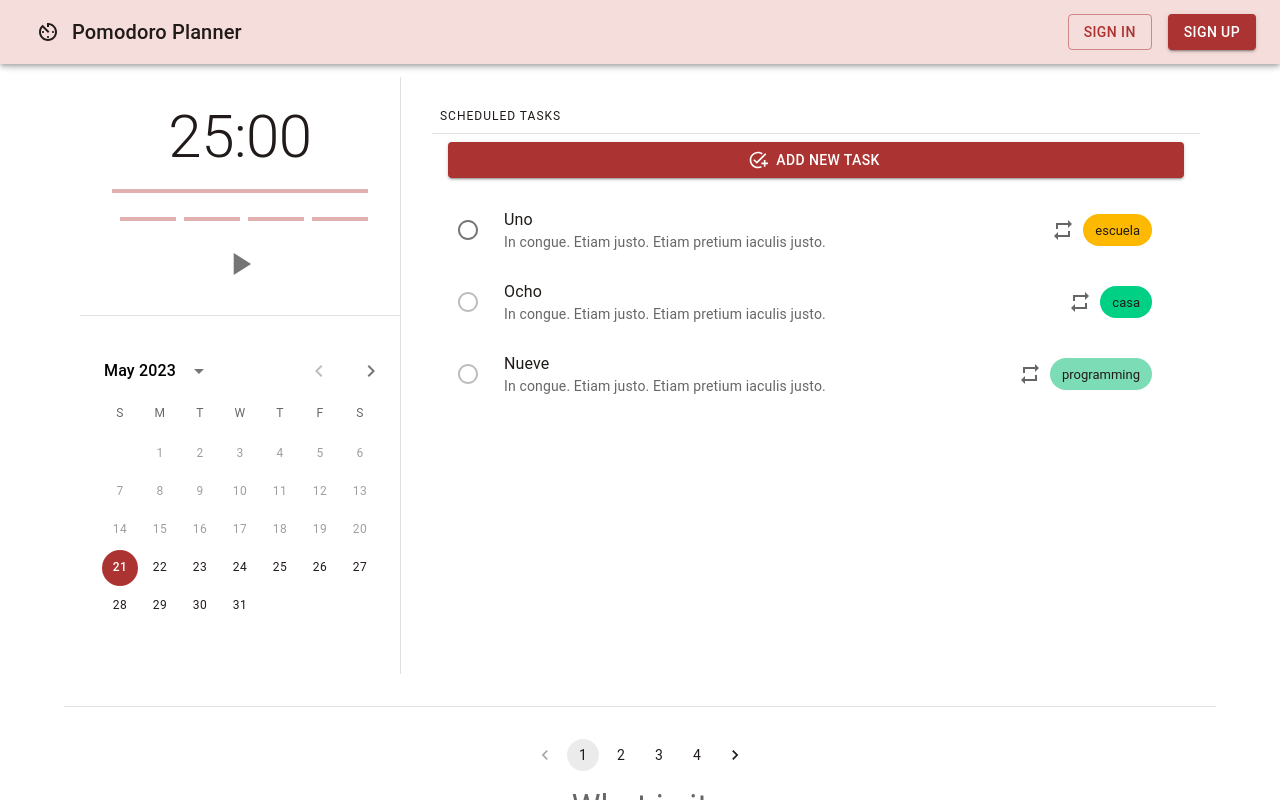
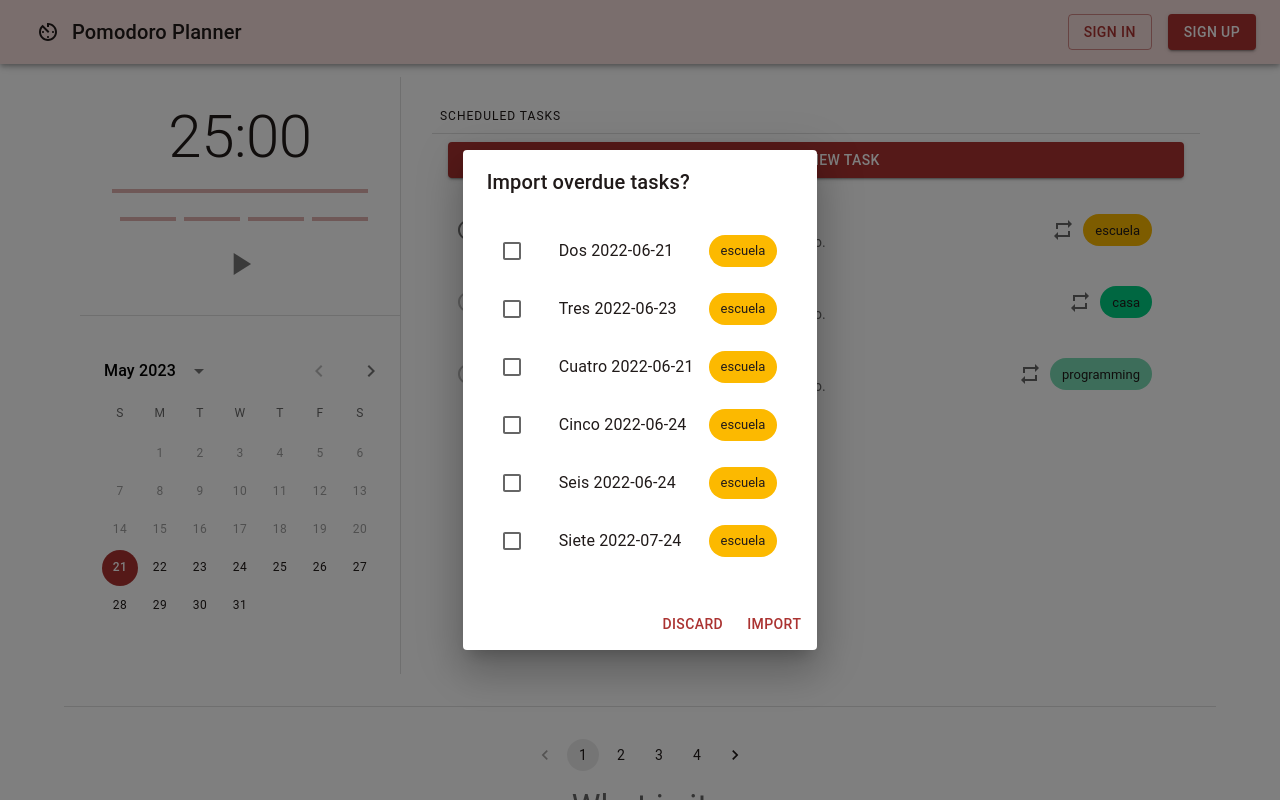
Before and after one commit to WichoGZF/jito, a React (Vite) app: page / in a window 1280 px wide. Shown: the top 800 px of the page. Built offline with nearby package versions, Linux system fonts and the light colour scheme.

Commit message:
Small date related changes

```diff
--- a/src/components/timerSection/Calendar.tsx
+++ b/src/components/timerSection/Calendar.tsx
@@ -14,8 +14,10 @@ export default function Calendar() {
     const timerStarted = useAppSelector((state) => state.app.timerStarted);
     const timerState = useAppSelector((state) => state.app.timerState);
 
-    const dispatchCalendarChange = (newDate) => {
-        dispatch(setCalendarDate(format(newDate, 'yyyy-LL-dd')))
+    const dispatchCalendarChange = (date: Date) => {
+        const newDate = format(date, 'yyyy-LL-dd')
+        console.log(newDate)
+        dispatch(setCalendarDate(newDate))
     }
 
     const dateDigits = calendarDate.split('-')
--- a/src/features/appSlice.ts
+++ b/src/features/appSlice.ts
@@ -1,6 +1,5 @@
 import { createSlice, PayloadAction } from '@reduxjs/toolkit'
 import { format } from 'date-fns'
-import { act } from 'react-dom/test-utils'
 
 const fullDate = new Date
 const todayDate = format(fullDate, 'yyyy-LL-dd')
@@ -13,16 +12,14 @@ interface Time {
     seconds: number,
 }
 
-type FormattedDate = string
-
 type Tag = string
 
 type TaskType = 'normal' | 'block'
 
 interface StateType {
-    calendarDate: FormattedDate,
-    initialized: FormattedDate,
-    todayDate: FormattedDate,
+    calendarDate: string,
+    initialized: string,
+    todayDate: string,
     tag: Tag | null,
     index: number | null,
     type: TaskType | null,
@@ -91,7 +88,7 @@ const appSlice = createSlice({
         timerNotStarted: (state) => {
             state.timerStarted = false
         },
-        setCalendarDate: (state, action: PayloadAction<FormattedDate>) => {
+        setCalendarDate: (state, action: PayloadAction<String>) => {
             const date = action.payload
             console.log(action.payload)
             state.calendarDate = date
--- a/src/mock.ts
+++ b/src/mock.ts
@@ -1,17 +1,20 @@
-import Task from 'types/Task'
-import Tag from 'types/Tag'
-import HistoricTask from 'types/HistoricTask'
+import Task from 'types-Task'
+import Tag from 'types-Tag'
+import HistoricTask from 'types-HistoricTask'
 
 type StateType = {
-    tasks: Task[],
-    tags: Tag[],
-    history: HistoricTask[]
+  tasks: Task[],
+  tags: Tag[],
+  history: HistoricTask[]
 };
 
-export const mockTasks: StateType  =
+export const mockTasks: StateType =
 {
   tags: [
-    { name: 'My tasks', color: '#FF6900' }, { name: 'escuela', color: '#FCB900' }, { name: 'programming', color: '#7BDCB5' }, { name: 'casa', color: '#00D084' }
+    { id: 0, name: 'My tasks', color: '#FF6900' },
+    { id: 2, name: 'escuela', color: '#FCB900' },
+    { id: 3, name: 'programming', color: '#7BDCB5' },
+    { id: 4, name: 'casa', color: '#00D084' }
   ],
   tasks: [
     {
@@ -19,91 +22,91 @@ export const mockTasks: StateType  =
       "tag": "escuela",
       "id": 1,
       "description": "In congue. Etiam justo. Etiam pretium iaculis justo.",
-      "date": "06/22/2022",
+      "date": "2022-06-22",
       "type": "normal",
       'completed': false,
       'defaultBlocks': 0,
       "blocks": null,
       "repeat": 'daily',
-      "repeatOn": [1, 1, 1, 1, 1, 1, 1],
+      "repeatOn": [true, true, true, true, true, true, true],
     },
     {
       "name": "Dos",
       "tag": "escuela",
       "id": 2,
       "description": "In congue. Etiam justo. Etiam pretium iaculis justo.",
-      "date": "06/21/2022",
+      "date": "2022-06-21",
       "type": "block",
       'completed': false,
       'defaultBlocks': 2,
       "blocks": 2,
-      "repeat": 'false',
-      "repeatOn": [0, 0, 0, 0, 0, 0, 0],
+      "repeat": 'no-repeat',
+      "repeatOn": [false, false, false, false, false, false, false]
     },
     {
       "name": "Tres",
       "tag": "escuela",
       "id": 3,
       "description": "In congue. Etiam justo. Etiam pretium iaculis justo.",
-      "date": "06/23/2022",
+      "date": "2022-06-23",
       "type": "block",
       'completed': false,
       'defaultBlocks': 3,
       "blocks": 3,
-      "repeat": 'false',
-      "repeatOn": [0, 0, 0, 0, 0, 0, 0],
+      "repeat": 'no-repeat',
+      "repeatOn": [false, false, false, false, false, false, false]
     },
     {
       "name": "Cuatro",
       "tag": "escuela",
       "id": 4,
       "description": "In congue. Etiam justo. Etiam pretium iaculis justo.",
-      "date": "06/21/2022",
+      "date": "2022-06-21",
       "type": "normal",
       'completed': false,
       'defaultBlocks': 0,
       "blocks": null,
-      "repeat": 'false',
-      "repeatOn": [0, 0, 0, 0, 0, 0, 0],
+      "repeat": 'no-repeat',
+      "repeatOn": [false, false, false, false, false, false, false]
     },
     {
       "name": "Cinco",
       "tag": "escuela",
       "id": 5,
       "description": "In congue. Etiam justo. Etiam pretium iaculis justo.",
-      "date": "06/24/2022",
+      "date": "2022-06-24",
       "type": "normal",
       'completed': false,
       'defaultBlocks': 0,
       "blocks": null,
-      "repeat": 'false',
-      "repeatOn": [0, 0, 0, 0, 0, 0, 0],
+      "repeat": 'no-repeat',
+      "repeatOn": [false, false, false, false, false, false, false]
     },
     {
       "name": "Seis",
       "tag": "escuela",
       "id": 6,
       "description": "In congue. Etiam justo. Etiam pretium iaculis justo.",
-      "date": "06/25/2022",
+      "date": "2022-06-24",
       "type": "normal",
       'completed': false,
       'defaultBlocks': 0,
       "blocks": null,
-      "repeat": 'false',
-      "repeatOn": [0, 0, 0, 0, 0, 0, 0],
+      "repeat": 'no-repeat',
+      "repeatOn": [false, false, false, false, false, false, false]
     },
     {
       "name": "Siete",
       "tag": "escuela",
       "id": 7,
       "description": "In congue. Etiam justo. Etiam pretium iaculis justo.",
-      "date": "24/07/2022",
+      "date": "2022-07-24",
       "type": "normal",
       'completed': false,
       'defaultBlocks': 0,
       "blocks": null,
-      "repeat": 'false',
-      "repeatOn": [0, 0, 0, 0, 0, 0, 0],
+      "repeat": 'no-repeat',
+      "repeatOn": [false, false, false, false, false, false, false]
     },
     {
       "name": "Ocho",
@@ -116,7 +119,7 @@ export const mockTasks: StateType  =
       'defaultBlocks': 0,
       "blocks": null,
       "repeat": 'daily',
-      "repeatOn": [0, 0, 0, 0, 0, 0, 0],
+      "repeatOn": [false, false, false, false, false, false, false]
     },
     {
       "name": "Nueve",
@@ -129,7 +132,7 @@ export const mockTasks: StateType  =
       'defaultBlocks': 0,
       "blocks": null,
       "repeat": 'daily',
-      "repeatOn": [0, 0, 0, 0, 0, 0, 0],
+      "repeatOn": [false, false, false, false, false, false, false]
     },
     {
       "name": "Diez",
@@ -142,41 +145,9 @@ export const mockTasks: StateType  =
       'defaultBlocks': 0,
       "blocks": null,
       "repeat": 'weekly',
-      "repeatOn": [0, 1, 0, 0, 0, 1, 0],
+      "repeatOn": [false, true, true, false, false, false, false],
     },
 
   ],
-  history: [{
-    "completeDate": "06/06/2022",
-    "time": 1500,
-    "tag": "My tasks"
-  }, {
-    "completeDate": "06/16/2022",
-    "time": 7500,
-    "tag": "Programming"
-  }, {
-    "completeDate": "06/06/2022",
-    "time": 750,
-    "tag": "casa"
-  }, {
-    "completeDate": "06/05/2022",
-    "time": 3000,
-    "tag": "escuela"
-  }, {
-    "completeDate": "04/10/2022",
-    "time": 4500,
-    "tag": "programming"
-  }, {
-    "completeDate": "06/23/2022",
-    "time": 1250,
-    "tag": "My tasks"
-  }, {
-    "completeDate": "06/19/2022",
-    "time": 900,
-    "tag": "casa"
-  }, {
-    "completeDate": "05/19/2022",
-    "time": 900,
-    "tag": "casa"
-  }],
+  history: [],
 }
```
